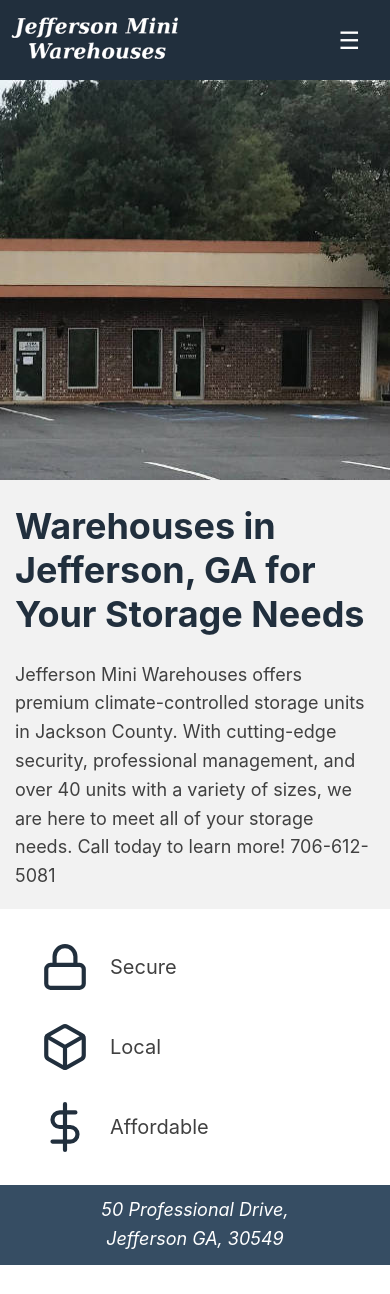
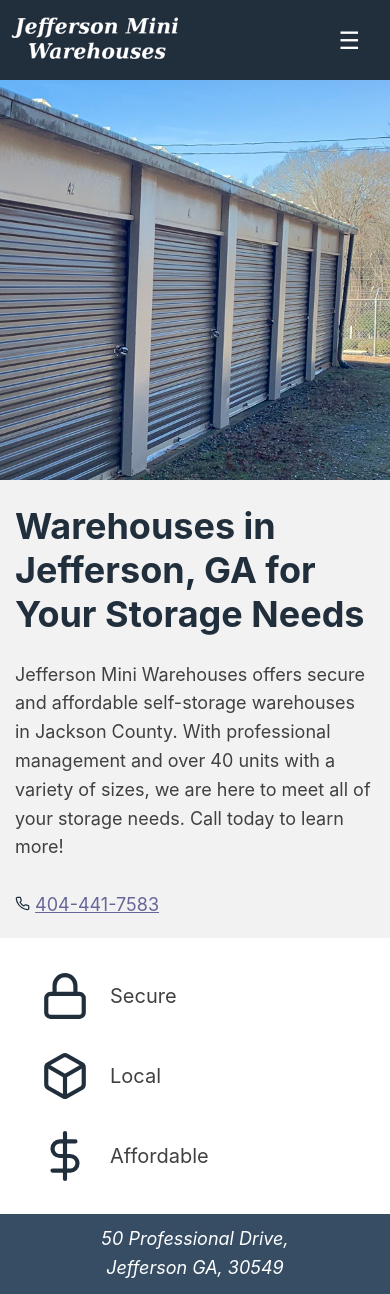
Before and after one commit to jmbuchanan/storage-ui, a React (Create React App) app: page / in a window 390 px wide. Before the commit the page ends 1265 px from the top, so only its background shows below. Built offline with nearby package versions, Linux system fonts and the light colour scheme.

Commit message:
pic and contact update

```diff
--- a/src/contact/Contact.js
+++ b/src/contact/Contact.js
@@ -1,11 +1,11 @@
-
 import React from 'react';
+import { Phone } from 'react-feather';
 
 function Contact() {
     return (
       <div className="default-body">
         <h1>Contact Us</h1>
-        <p style={{fontWeight: "bold"}}>Call now to book! 706-612-5081</p>
+        <p><Phone size='15' color='#212F3D'/> <a className="phone" href="tel://+14044417583">404-441-7583</a></p>
       </div>
     );
 }
--- a/src/home/BodyText.js
+++ b/src/home/BodyText.js
@@ -1,13 +1,15 @@
 import React from 'react';
+import { Phone } from 'react-feather';
 
 var BodyText = function () {
   return (
     <div className="body-text">
       <h1>Warehouses in Jefferson, GA for Your Storage Needs</h1>
-      <p>Jefferson Mini Warehouses offers premium climate-controlled storage units
-           in Jackson County. With cutting-edge security, professional management,
-           and over 40 units with a variety of sizes, we are here to meet all of your storage needs.
-           Call today to learn more! 706-612-5081</p>
+      <p>Jefferson Mini Warehouses offers secure and affordable self-storage warehouses
+           in Jackson County. With professional management and over 40 units with a variety of sizes,
+           we are here to meet all of your storage needs. Call today to learn more!<br/><br/>
+           <Phone size='15' color='#212F3D'/> <a className="phone" href="tel://+14044417583">404-441-7583</a>
+      </p>
     </div>
   );
 
--- a/src/home/Jumbotron.js
+++ b/src/home/Jumbotron.js
@@ -1,12 +1,18 @@
 import React from 'react';
 
-import storageOne from '../img/storage-1.jpg';
+import storageDesktop from '../img/storage-main-desktop.jpg';
+import storageMobile from '../img/storage-main-mobile.jpg';
 
 var Jumbotron = function () {
   return (
-    <div className="picture-div">
-        <img src={ storageOne } className="picture" alt="Storage units located conveniently close to downtown Jefferson, GA"/>
-    </div>
+    <React.Fragment>
+      <div className="picture-div">
+          <img src={ storageDesktop } className="picture" alt="Storage units located conveniently close to downtown Jefferson, GA"/>
+      </div>
+      <div className="picture-div-mobile">
+          <img src={ storageMobile } className="picture" alt="Storage units located conveniently close to downtown Jefferson, GA"/>
+      </div>
+    </React.Fragment>
   );
 }
 
--- a/src/style.css
+++ b/src/style.css
@@ -97,6 +97,10 @@ nav {
   max-height: 400px;
   overflow: hidden;
   grid-area: 1 / 1 / 2 / 3;
+}
+
+.picture-div-mobile {
+  display: none;
 }
 
 .picture {
@@ -362,9 +366,6 @@ tr:nth-child(even) {
     text-align: center;
     color: white;
   }
-
-
-
 }
 
 @media only screen and (max-width: 500px) {
@@ -423,6 +424,22 @@ tr:nth-child(even) {
     display: none;
   }
 
+  .picture-div {
+    display: none;
+  }
+
+  .picture {
+    height: unset;
+    width: unset;
+    float: unset;
+  }
+
+  .picture-div-mobile {
+    display: block;
+    width: 375px;
+    height: 400px;
+  }
+
   .unit-picture-div-mobile {
     display: block;
   }
--- a/src/units/Units.js
+++ b/src/units/Units.js
@@ -13,28 +13,28 @@ function Units() {
         <div className="unit-div-parent">
           <div className="unit-div">
             <div className="unit-picture-div">
-              <img src={ storageSmallDesktop } alt="Small Storage units are five by ten feet and rent for $20 a month."/>
+              <img src={ storageSmallDesktop } alt="Small Storage units are five by ten feet and rent for $40 a month."/>
             </div>
             <div className="unit-picture-div-mobile">
-              <img src={ storageSmallMobile } alt="Small Storage units are five by ten feet and rent for $20 a month."/>
+              <img src={ storageSmallMobile } alt="Small Storage units are five by ten feet and rent for $40 a month."/>
             </div>
             <div className="unit-features-div">
               <p className="unit-title">Small 5' x 10'</p>
-              <p>$20/<span className="per-month">mo</span>  <span className='strike-through-price'>$30/<span className="per-month">mo</span></span></p>
-              <p><Phone size='15' color='#212F3D'/> <a className="phone" href="tel://+17066125081">706-612-5081</a></p>
+              <p>$40/<span className="per-month">mo</span>  <span className='strike-through-price'>$50/<span className="per-month">mo</span></span></p>
+              <p><Phone size='15' color='#212F3D'/> <a className="phone" href="tel://+14044417583">404-441-7583</a></p>
             </div>
           </div>
           <div className="unit-div">
             <div className="unit-picture-div">
-              <img src={ storageLargeDesktop } alt="Large Storage units are ten by ten feet and rent for $40 a month."/>
+              <img src={ storageLargeDesktop } alt="Large Storage units are ten by ten feet and rent for $80 a month."/>
             </div>
             <div className="unit-picture-div-mobile">
-              <img src={ storageLargeMobile } alt="Large Storage units are ten by ten feet and rent for $40 a month."/>
+              <img src={ storageLargeMobile } alt="Large Storage units are ten by ten feet and rent for $80 a month."/>
             </div>
             <div className="unit-features-div">
-              <p className="unit-title">Large 10' x 10'</p>
-              <p>$40/<span className="per-month">mo</span>  <span className='strike-through-price'>$50/<span className="per-month">mo</span></span></p>
-              <p><Phone size='15' color='#212F3D'/> <a className="phone" href="tel://+17066125081">706-612-5081</a></p>
+              <p className="unit-title">Large 10' x 20'</p>
+              <p>$80/<span className="per-month">mo</span>  <span className='strike-through-price'>$90/<span className="per-month">mo</span></span></p>
+              <p><Phone size='15' color='#212F3D'/> <a className="phone" href="tel://+14044417583">404-441-7583</a></p>
             </div>
           </div>
         </div>
```
Also changed, not shown: src/img/storage-main-desktop.jpg (added), src/img/storage-main-mobile.jpg (added).
